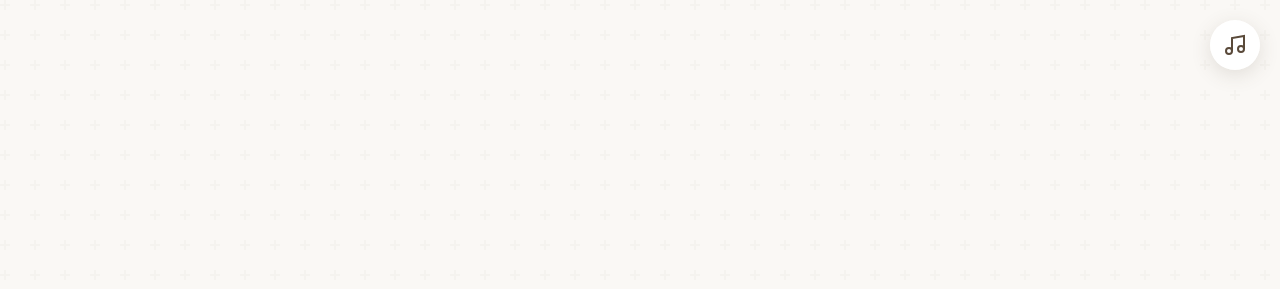
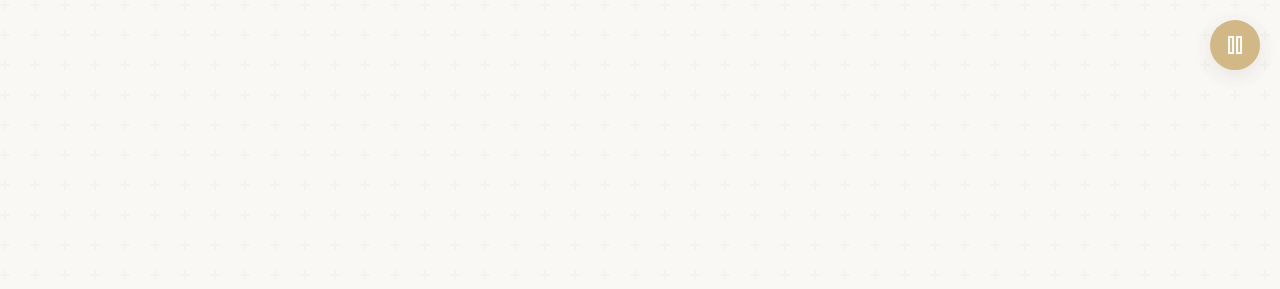
Before and after one commit to ivanmorenopy/wedding-invitation-I-D, a plain HTML site: page index.html in a window 1280 px wide. Both pictures are taken after a click on the element "Toca para abrir". Shown: the top 289 px of the page. Drawn offline with nearby package versions, Linux system fonts and the light colour scheme.

Commit message:
audio fallback

```diff
--- a/index.html
+++ b/index.html
@@ -65,6 +65,9 @@
         </svg>
     </button>
     <audio id="audioMusica" loop>
+        <source src="audio.mp3" type="audio/mpeg">
+        <source src="audio.ogg" type="audio/ogg">
+        <source src="audio.wav" type="audio/wav">
         <source src="audio.opus" type="audio/opus">
     </audio>
 
--- a/script.js
+++ b/script.js
@@ -33,6 +33,15 @@ document.addEventListener('DOMContentLoaded', () => {
             navFlotante.classList.add('visible');
             btnMusica.classList.add('visible');
             btnScrollTop.classList.add('visible');
+
+            audio.play().then(() => {
+                musicaReproduciendo = true;
+                btnMusica.classList.add('playing');
+                document.querySelector('.icon-musica').style.display = 'none';
+                document.querySelector('.icon-pausa').style.display = 'block';
+            }).catch(() => {
+                console.log('Audio no disponible o bloqueado');
+            });
 
             setTimeout(() => {
                 iniciarAnimacionesScroll();
```
Also changed, not shown: 3 other files. Lines whose indentation alone changed are shown as unchanged.
